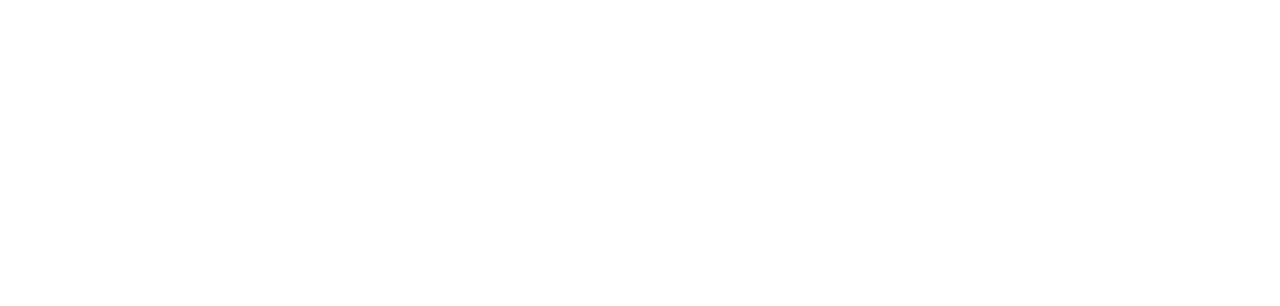
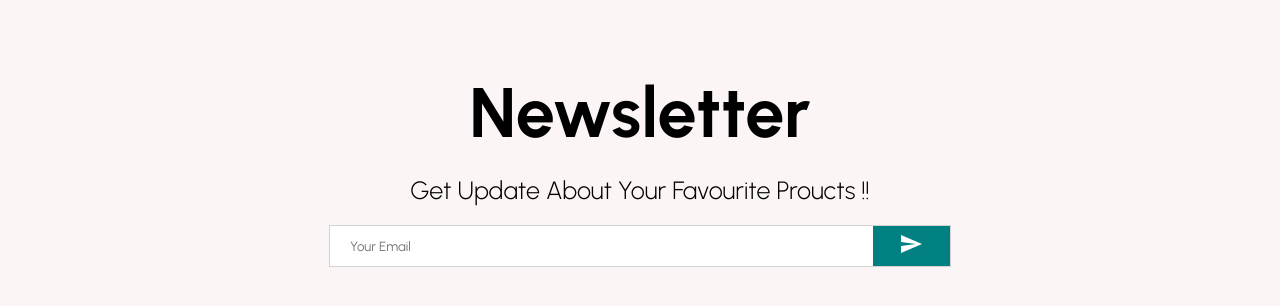
Before and after one commit to gbiswajit/goCart, a React (Create React App) app: page / in a window 1280 px wide. Shown: the part 2233-2539 px from the top of the page. Before the commit the page ends 2141 px from the top, so only its background shows below. Built offline with nearby package versions, Linux system fonts and the light colour scheme.

Commit message:
NewsLetter

```diff
--- /dev/null
+++ b/src/Components/Newsletter.jsx
@@ -0,0 +1,63 @@
+import { Send } from '@material-ui/icons'
+import React from 'react'
+import styled from 'styled-components'
+
+const Container=styled.div`
+height: 60vh;
+padding: 20px;
+background-color: #fcf5f5;
+display: flex;
+align-items: center;
+justify-content: center;
+flex-direction: column;
+`;
+const Title=styled.h1`
+font-size: 70px;
+margin-bottom: 20px;
+`;
+const Description=styled.div`
+font-size: 25px;
+font-weight: 300;
+margin-bottom:20px;
+`;
+const InputContainer=styled.div`
+width: 50%;
+height: 40px;
+background-color: white;
+display: flex;
+justify-content: space-between;
+border: 1px solid lightgray;
+`;
+const Input=styled.input`
+padding-left: 20px;
+flex: 8;
+border: none;
+`;
+const Button=styled.button`
+flex:1;
+border: none;
+background-color: teal;
+color: white;
+cursor:pointer;
+`;
+
+const Newsletter = () => {
+  return (
+    <Container>
+        <Title>
+            Newsletter
+        </Title>
+        <Description>
+            Get Update About Your Favourite Proucts !!
+        </Description>
+        <InputContainer>
+            <Input placeholder='Your Email'/>
+            <Button>
+                <Send/>
+            </Button>
+        </InputContainer>
+    </Container>
+  )
+}
+
+export default Newsletter
--- a/src/Pages/Home.jsx
+++ b/src/Pages/Home.jsx
@@ -2,6 +2,7 @@
 import Announcement from '../Components/Announcement'
 import Categories from '../Components/Categories'
 import Navbar from '../Components/Navbar'
+import Newsletter from '../Components/Newsletter'
 import Products from '../Components/Products'
 import Slider from '../Components/Slider'
 
@@ -13,6 +14,7 @@
             <Slider />
             <Categories/>
             <Products/>
+            <Newsletter/>
         </div>
     )
 }
```
